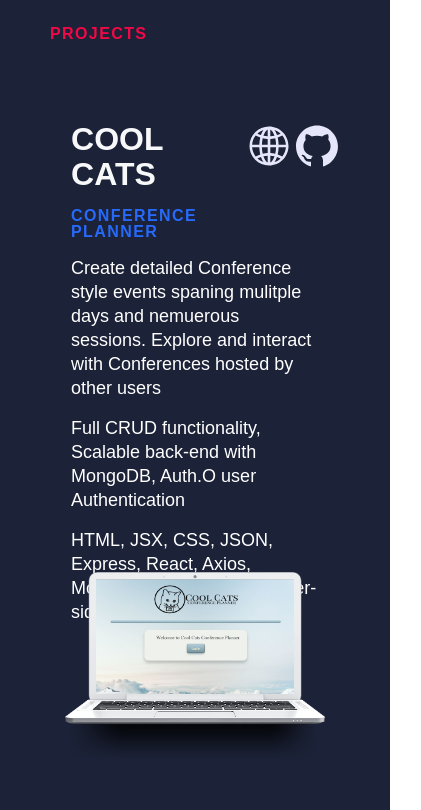
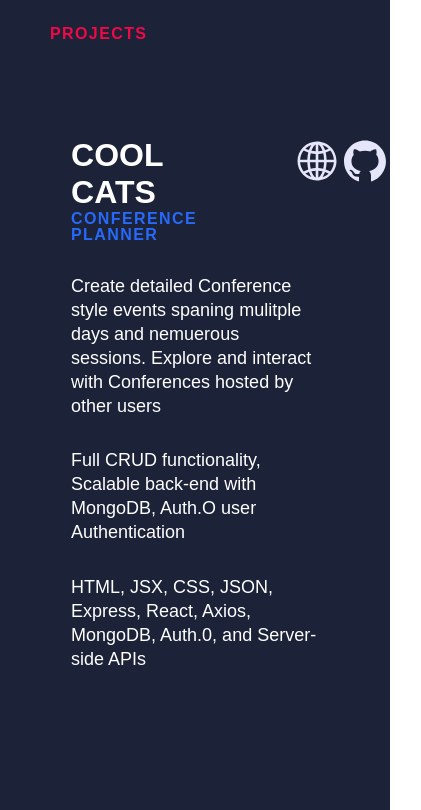
Before and after one commit to benimahat1291/portfolio2021, a React (Create React App) app: page / in a window 390 px wide. Shown: the part 3620-4430 px from the top of the page, 421 px wide, since content can reach past the window. Built offline with nearby package versions, Linux system fonts and the light colour scheme.

Commit message:
responosive edit

```diff
--- a/src/components/pages/homepage/Project.css
+++ b/src/components/pages/homepage/Project.css
@@ -34,7 +34,7 @@
 
   .project__hero-text-wrapper {
     width: 90%;
-    height: 400px;
+    height: 25rem;
     display: flex;
     flex-direction: column;
     justify-content: space-evenly;
@@ -54,7 +54,7 @@
   }
 
   .heading {
-    margin-bottom: 1rem;
+
     font-size: 2rem;
     line-height: 1.1;
     font-weight: 600;
@@ -71,6 +71,7 @@
       width: 40%;
       display: flex;
       justify-content: space-evenly;
+      padding-left: 3rem;
   }
 
 
@@ -209,6 +210,18 @@
         max-width: 260px;
       }
 
+      .project__hero-text-wrapper {
+        width: 90%;
+        height: 40rem;
+        display: flex;
+        flex-direction: column;
+        justify-content: space-evenly;
+        align-content: space-between;
+        margin: auto;
+        padding-top: 0;
+        padding-bottom: 60px;
+      }
+
       .home__project-img {
         max-height: 115px;
         background: transparent no-repeat center;
--- a/src/components/pages/homepage/Project.js
+++ b/src/components/pages/homepage/Project.js
@@ -42,7 +42,7 @@
 
                                     <div className="project__title-txt">
                                         <div>
-                                            <h1 className={lightText ? 'heading' : 'heading dark'}>
+                                            <h1 className={lightText ? 'project__heading' : 'project__heading dark'}>
                                                 {headline}
                                             </h1>
                                             <div className='project__top-line'>{topLine}</div>
```
Also changed, not shown: 1 other file (tests, documents, lock files or other folders).
